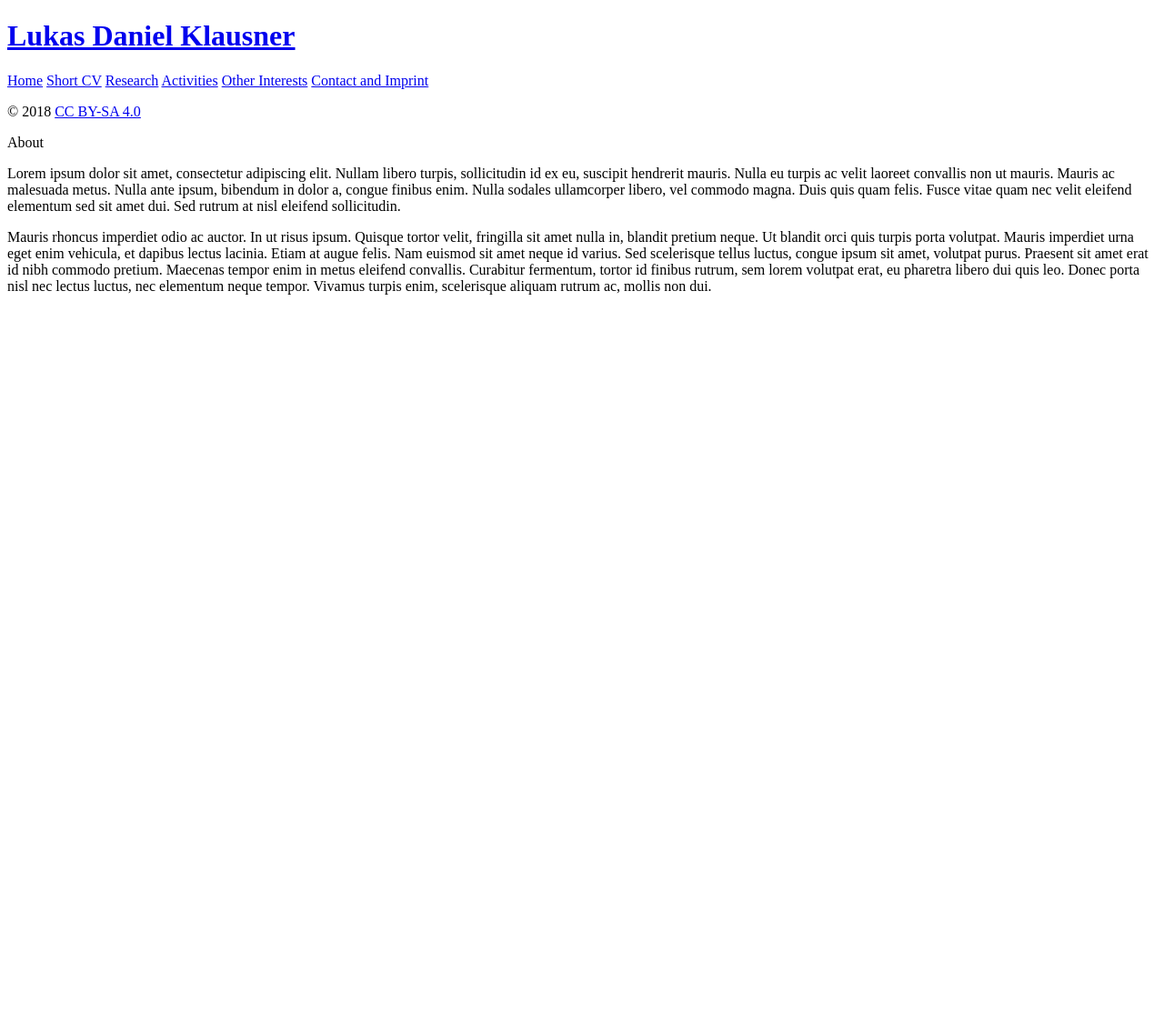
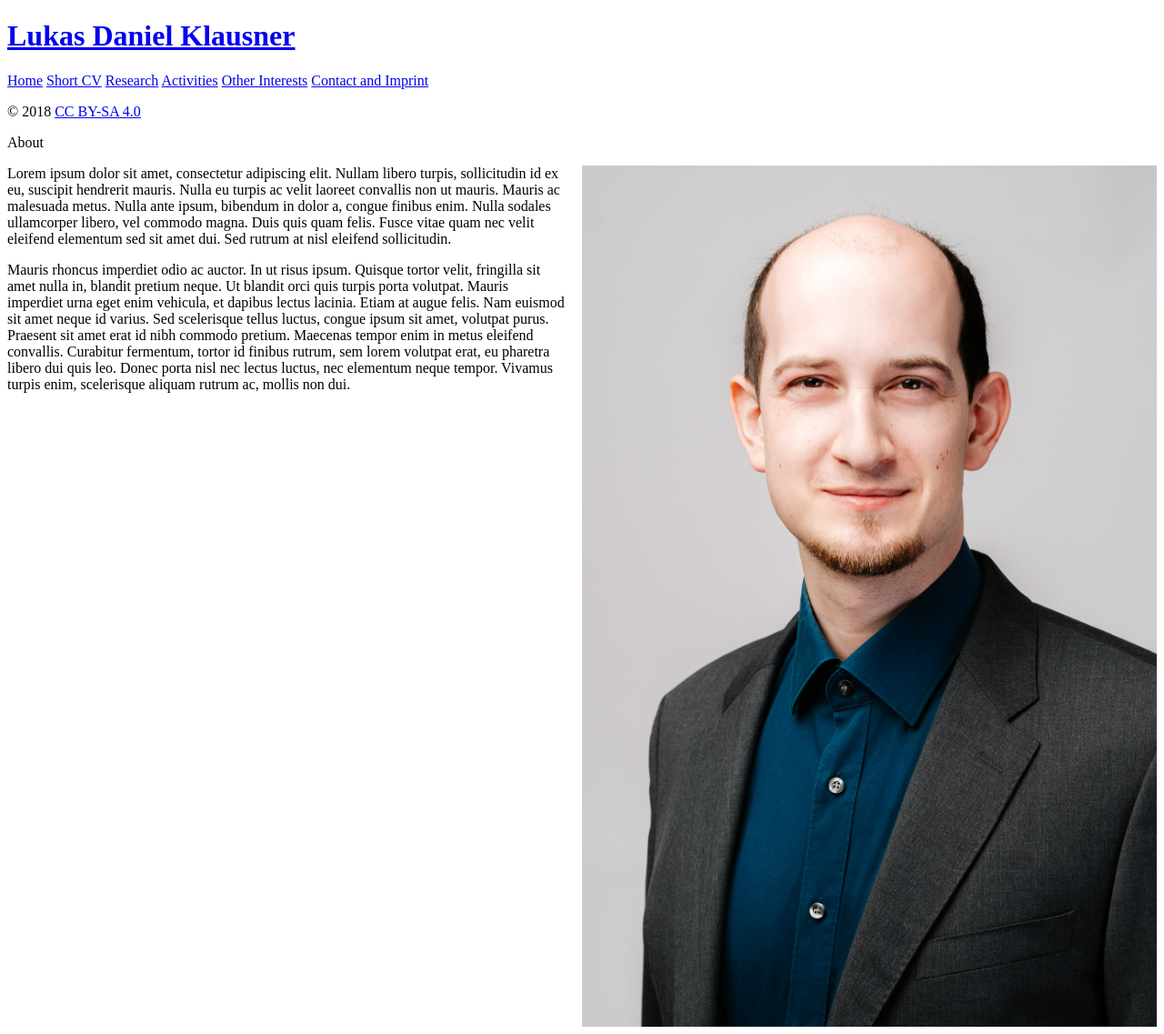
Before and after one commit to PeterTheOne/ldklausner.eu, a Jekyll site: the page built from index.md, in a window 1280 px wide. Shown: the whole page at 91% size. Built offline with Jekyll 4.4.1, drawn with Linux system fonts in a browser that asks for light colours; Markdown is read by kramdown in place of the engine named in the settings; before the commit the page ends 900 px from its top, so only the background shows below that.

Commit message:
add portrait and change color

```diff
--- a/index.md
+++ b/index.md
@@ -5,6 +5,8 @@ title: About
 
 About
 
+<img src="/public/images/lukas-daniel-klausner.jpg" alt="Lukas Daniel Klausner Portrait" style="width: 50%; float: right; margin: 0 0 0.5rem 1rem;" />
+
 Lorem ipsum dolor sit amet, consectetur adipiscing elit. Nullam libero turpis, sollicitudin id ex eu, suscipit hendrerit mauris. Nulla eu turpis ac velit laoreet convallis non ut mauris. Mauris ac malesuada metus. Nulla ante ipsum, bibendum in dolor a, congue finibus enim. Nulla sodales ullamcorper libero, vel commodo magna. Duis quis quam felis. Fusce vitae quam nec velit eleifend elementum sed sit amet dui. Sed rutrum at nisl eleifend sollicitudin.
 
 Mauris rhoncus imperdiet odio ac auctor. In ut risus ipsum. Quisque tortor velit, fringilla sit amet nulla in, blandit pretium neque. Ut blandit orci quis turpis porta volutpat. Mauris imperdiet urna eget enim vehicula, et dapibus lectus lacinia. Etiam at augue felis. Nam euismod sit amet neque id varius. Sed scelerisque tellus luctus, congue ipsum sit amet, volutpat purus. Praesent sit amet erat id nibh commodo pretium. Maecenas tempor enim in metus eleifend convallis. Curabitur fermentum, tortor id finibus rutrum, sem lorem volutpat erat, eu pharetra libero dui quis leo. Donec porta nisl nec lectus luctus, nec elementum neque tempor. Vivamus turpis enim, scelerisque aliquam rutrum ac, mollis non dui.
--- a/public/css/ldklausner.css
+++ b/public/css/ldklausner.css
@@ -118,9 +118,9 @@ html {
 
 /* lkdklausner */
 .theme-ldklausner .sidebar {
-    background-color: #004d99;
+    background-color: #004666;
 }
 .theme-ldklausner .content a,
 .theme-ldklausner .related-posts li a:hover {
-    color: #004d99;
+    color: #004666;
 }
```
Also changed, not shown: public/images/lukas-daniel-klausner.jpg (added).
